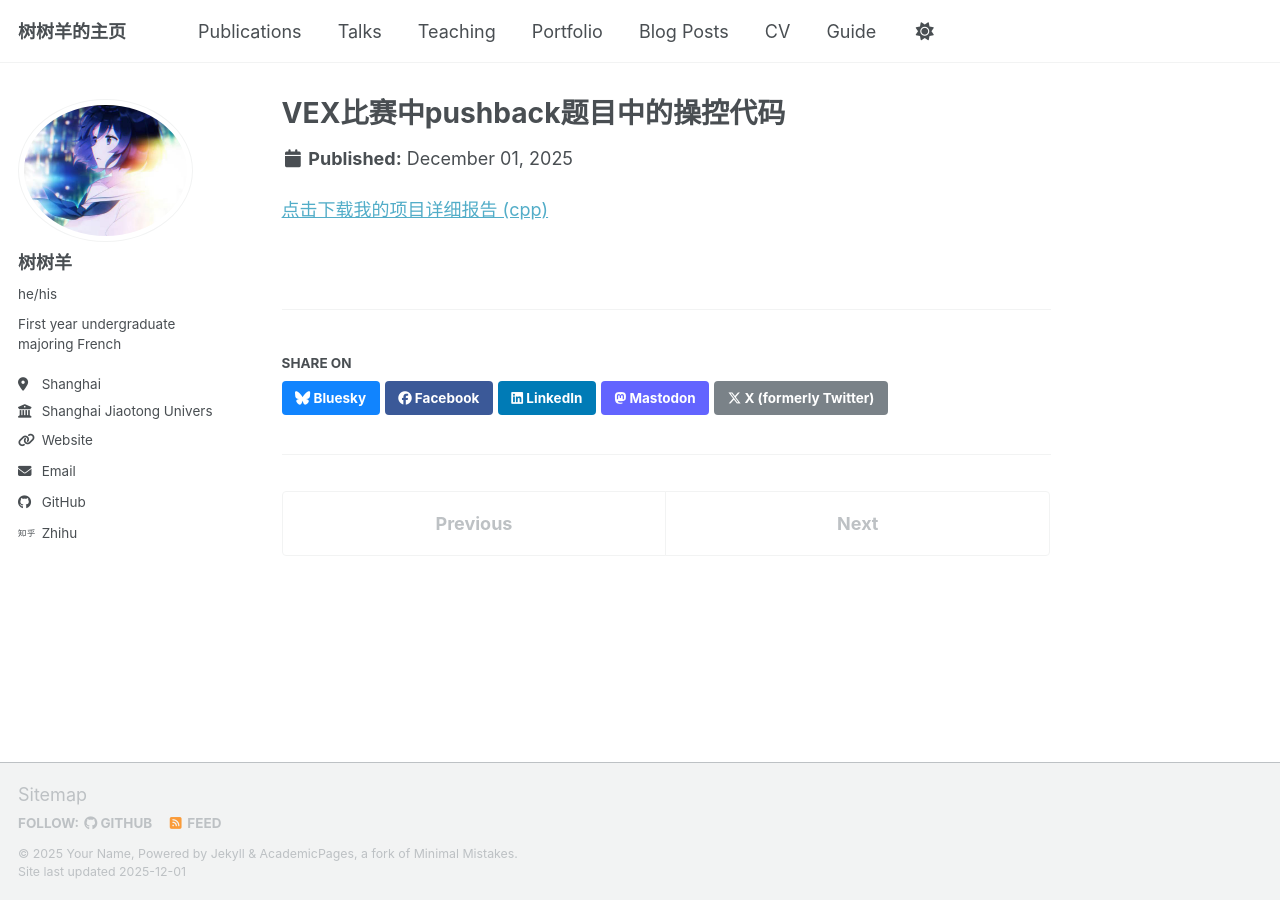
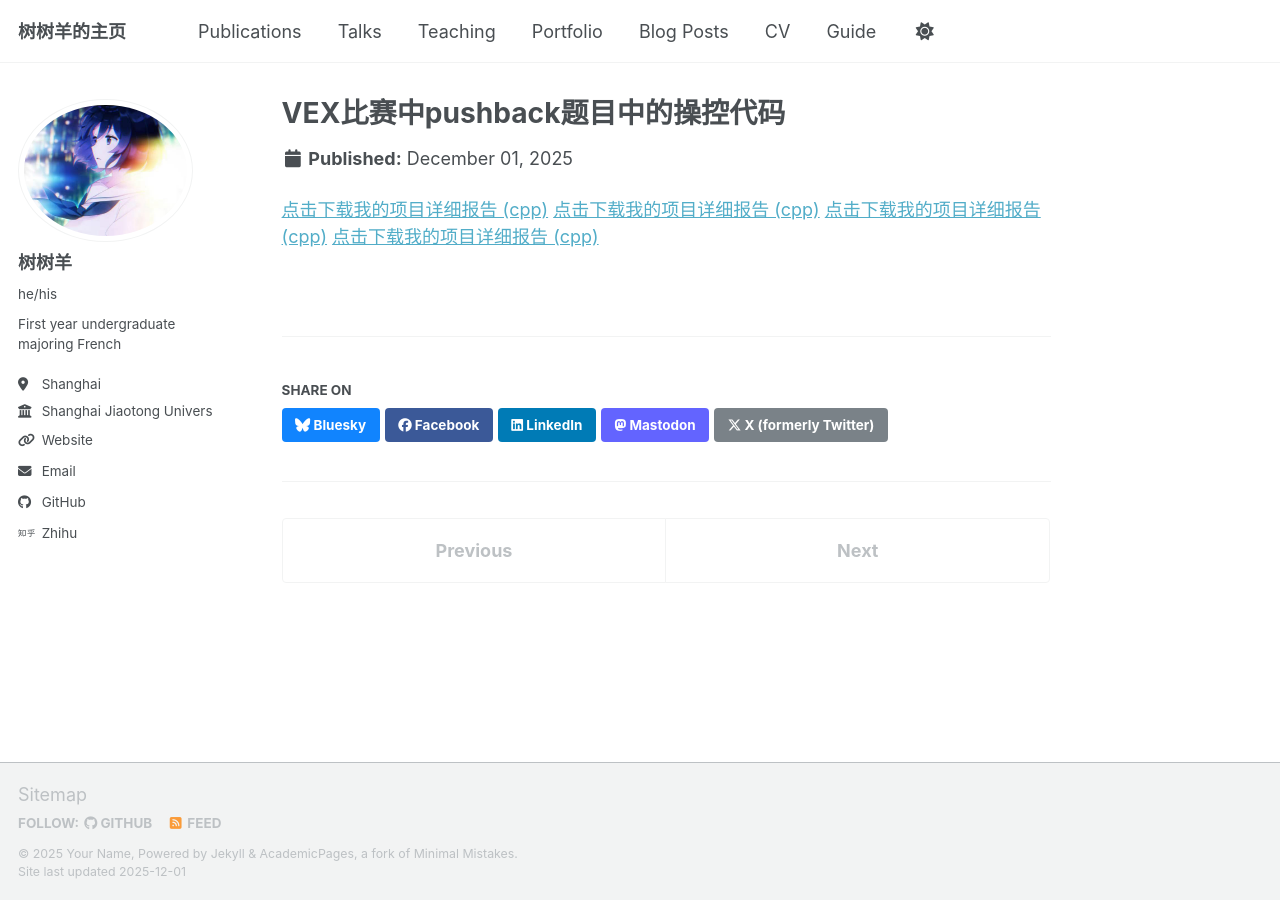
Before and after one commit to shushuyang231/shushuyang231.github.io, a Jekyll site: the page built from _portfolio/portfolio-1.md, in a window 1280 px wide. Built offline with Jekyll 4.4.1, drawn with Linux system fonts in a browser that asks for light colours; a script bundle is joined from its source files by our own code; library files that are not in the unit come from our copies.

Commit message:
Update portfolio-1.md

```diff
--- a/_portfolio/portfolio-1.md
+++ b/_portfolio/portfolio-1.md
@@ -5,3 +5,6 @@ collection: portfolio
 ---
 
 [点击下载我的项目详细报告 (cpp)](/files/main.cpp)
+[点击下载我的项目详细报告 (cpp)](/files/autonomous.cpp)
+[点击下载我的项目详细报告 (cpp)](/files/controller.cpp)
+[点击下载我的项目详细报告 (cpp)](/files/usercontrol.cpp)
```
